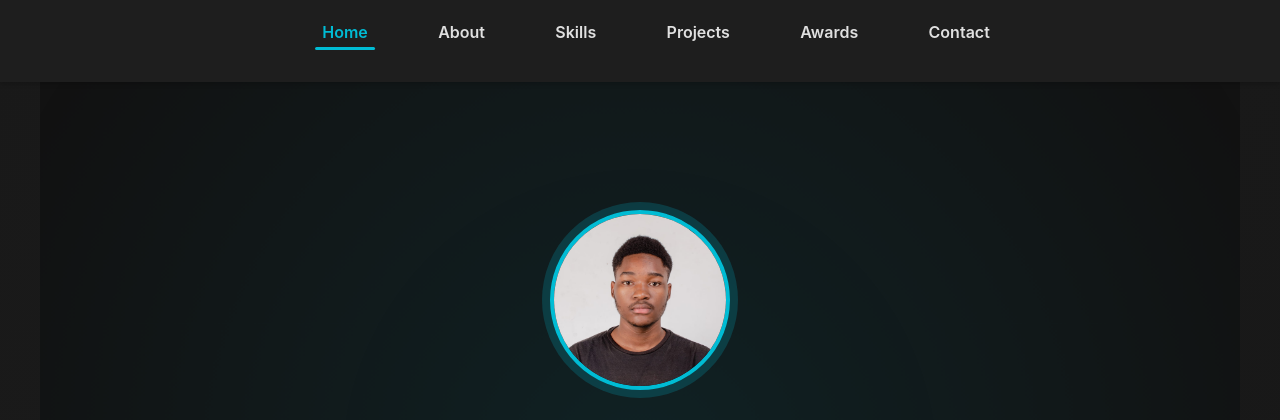
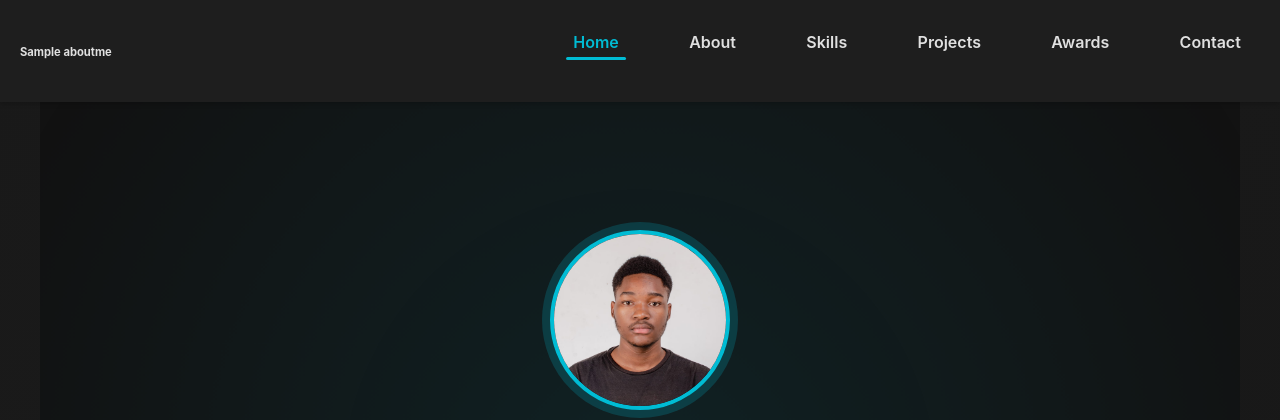
Before and after one commit to Joao-Roberto13/MyPortfolio, a Django app: page / in a window 1280 px wide. Shown: the top 420 px of the page. Run offline with Django 5.2, Linux system fonts and the light colour scheme; tables that the repository leaves empty hold one stand-in row (values such as "Sample post").

Commit message:
Third Commit

```diff
--- a/templates/index.html
+++ b/templates/index.html
@@ -23,26 +23,43 @@
         }
 
         /* Toggle button estilo */
+        /* Container principal do nav */
+        .nav-container {
+            display: flex;
+            justify-content: space-between; /* espaço entre nome e toggle */
+            align-items: center;
+            padding: 10px 20px;
+            position: relative;
+        }
+
+        /* Nome do site/usuário */
+        .nav-left .site-name {
+            font-size: 0.7rem;
+            font-weight: bold;
+            color: var(--text-light);
+        }
+
+        /* Toggle button */
         .menu-toggle {
-        display: none;
+            display: none; /* só aparece no mobile */
             flex-direction: column;
+            gap: 5px;
             cursor: pointer;
-        gap: 5px;
         }
 
         .menu-toggle span {
             width: 25px;
             height: 3px;
             background: var(--text-light);
-        transition: all 0.3s ease;
         }
 
-        /* Mobile menu escondido */
+        /* Menu padrão */
         #nav-list {
             display: flex;
             gap: 2rem;
         }
 
+        /* Mobile */
         @media (max-width: 768px) {
             .menu-toggle {
                 display: flex;
@@ -64,6 +81,7 @@
                 display: flex;
             }
         }
+
     </style>
 </head>
 
@@ -80,14 +98,18 @@
     {% endfor %}
 
     <header id="main-header">
-    <nav>
+        <nav class="nav-container">
+            <div class="nav-left">
+                <span class="site-name"> {{aboutMe.title}} </span>
+            </div>
+
             <div class="menu-toggle" id="menu-toggle">
                 <span></span>
                 <span></span>
                 <span></span>
             </div>
 
-        <ul id="nav-list"> <!-- mudar para nav-list para bater com JS -->
+            <ul id="nav-list">
                 <li><a href="#home">Home</a></li>
                 <li><a href="#about">About</a></li>
                 <li><a href="#skills">Skills</a></li>
```
Lines whose indentation alone changed are shown as unchanged.
